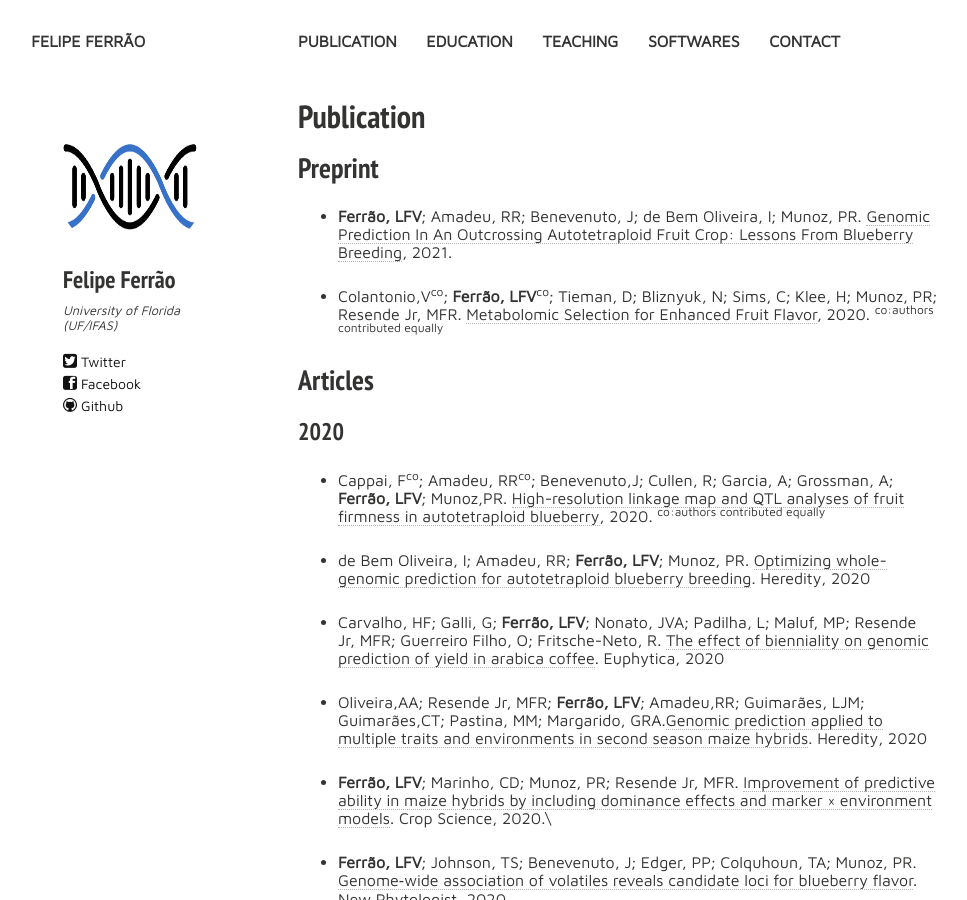
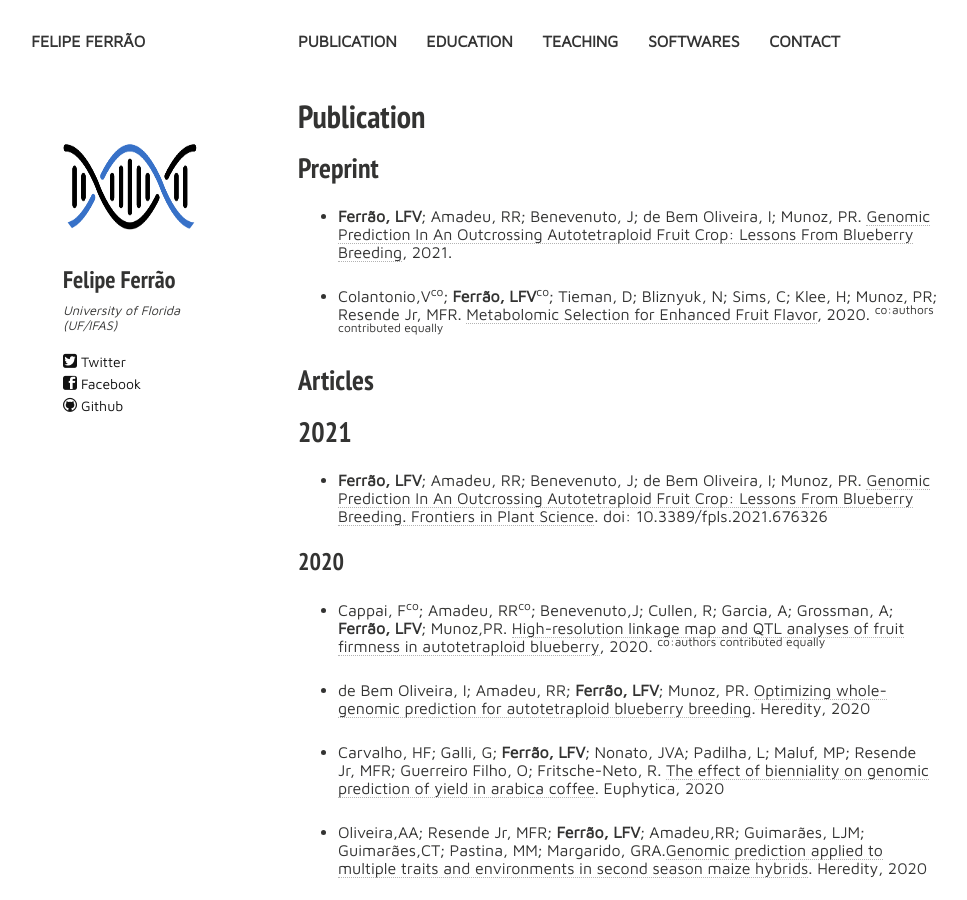
Before and after one commit to lfelipe-ferrao/lfelipe-ferrao.github.io, a Jekyll site: the page built from publication.md, in a window 1280 px wide and 900 px high. Shown: the whole window, without its empty margins (22-989 px from the left). Built offline with Jekyll 4.4.1, drawn with Linux system fonts in a browser that asks for light colours; nearby versions of some CDN libraries.

Commit message:
Update publication.md

```diff
--- a/publication.md
+++ b/publication.md
@@ -21,8 +21,12 @@ tags: [people, undergrads, MSc, PhD, postdocs]
 
 ## Articles
 
+## 2021
+
+- **Ferrão, LFV**; Amadeu, RR; Benevenuto, J; de Bem Oliveira, I; Munoz, PR. [Genomic Prediction In An Outcrossing Autotetraploid Fruit Crop: Lessons From Blueberry Breeding. Frontiers in Plant Science](https://www.frontiersin.org/articles/10.3389/fpls.2021.676326/abstract). doi: 10.3389/fpls.2021.676326
+
+
 ### 2020
-
 
 - Cappai, F<sup>co</sup>; Amadeu, RR<sup>co</sup>; Benevenuto,J; Cullen, R; Garcia, A; Grossman, A; **Ferrão, LFV**; Munoz,PR. [High-resolution linkage map and QTL analyses of fruit firmness in autotetraploid blueberry](https://www.frontiersin.org/articles/10.3389/fpls.2020.562171/abstract), 2020.
 <sup>co:authors contributed equally</sup>
```
